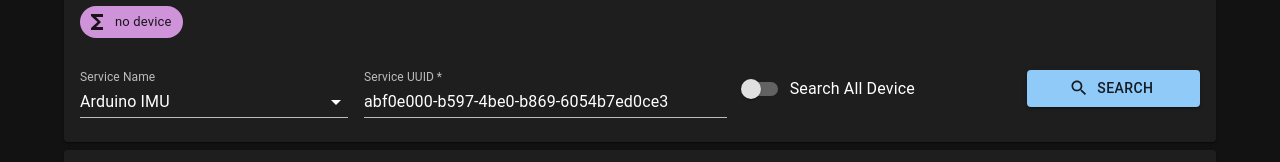
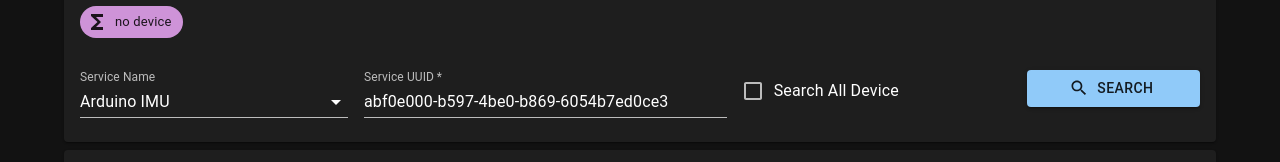
Before and after one commit to botamochi6277/reactjs-ble-console, a React (Vite) app: page / in a window 1280 px wide. Shown: the part 362-524 px from the top of the page. Built offline with nearby package versions, Linux system fonts and the light colour scheme.

Commit message:
search all device with checkbox

```diff
--- a/src/ServiceCard.tsx
+++ b/src/ServiceCard.tsx
@@ -10,10 +10,9 @@ import MenuItem from '@mui/material/MenuItem';
 import InputLabel from '@mui/material/InputLabel';
 import FormControl from '@mui/material/FormControl';
 import FormControlLabel from '@mui/material/FormControlLabel';
-import Switch from '@mui/material/Switch';
 import Box from '@mui/material/Box';
 import Grid from '@mui/material/Grid';
-
+import Checkbox from '@mui/material/Checkbox';
 import Chip from '@mui/material/Chip';
 
 // icons
@@ -21,7 +20,7 @@ import FunctionsIcon from '@mui/icons-material/Functions';
 import SearchIcon from '@mui/icons-material/Search';
 import BluetoothIcon from '@mui/icons-material/Bluetooth';
 
-function SwitchAllDevice(props: {
+function CheckboxSearchAllDevice(props: {
     is_search_all_device: boolean,
     onChange: (b: boolean) => void
 }) {
@@ -36,7 +35,7 @@ function SwitchAllDevice(props: {
         <FormControl fullWidth component="fieldset" variant="standard">
             <FormControlLabel
                 control={
-                    <Switch
+                    <Checkbox
                         checked={props.is_search_all_device}
                         onChange={handleChange} name="search_all_device" />
                 }
@@ -135,7 +134,7 @@ function ServiceCard(props: {
                         />
                     </Grid>
                     <Grid item xs={6} md={3}>
-                        <SwitchAllDevice
+                        <CheckboxSearchAllDevice
                             is_search_all_device={props.is_search_all_device}
                             onChange={props.onChangeAllSearchDevice} />
                     </Grid>
```
